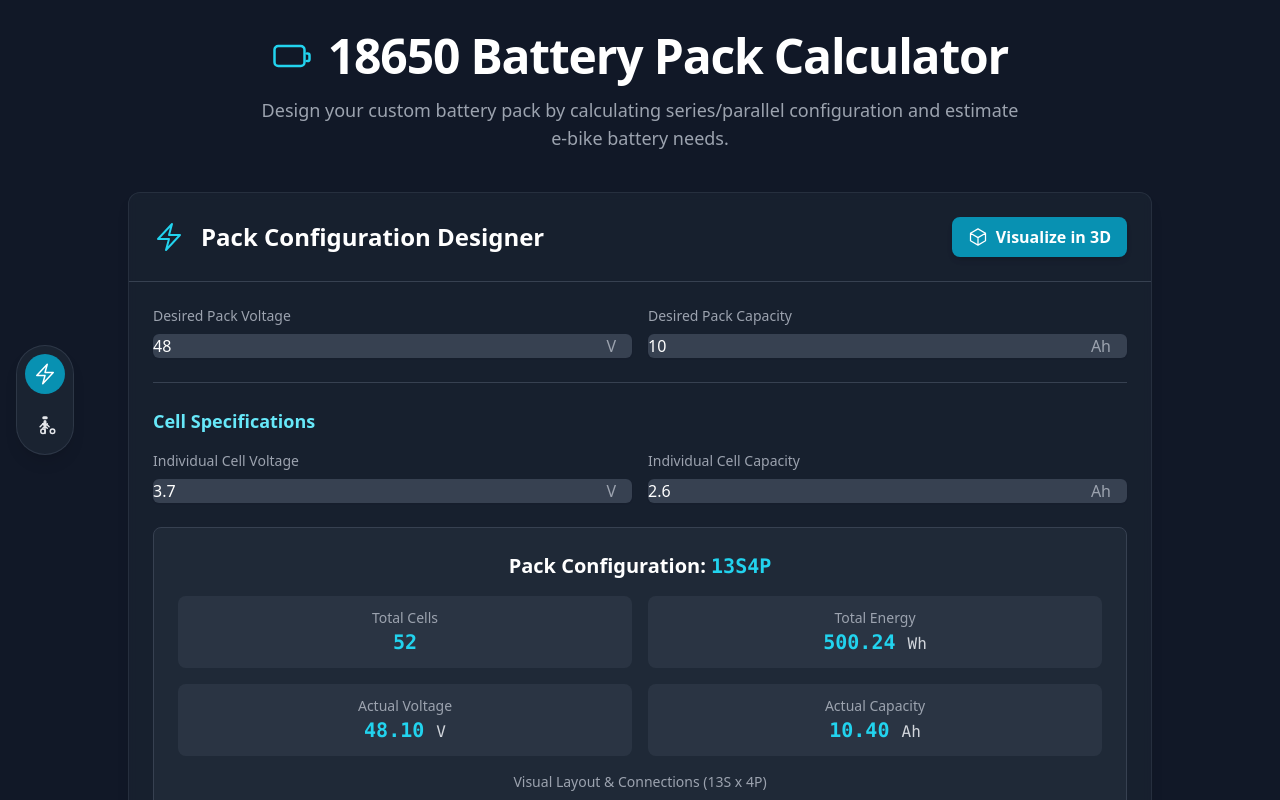
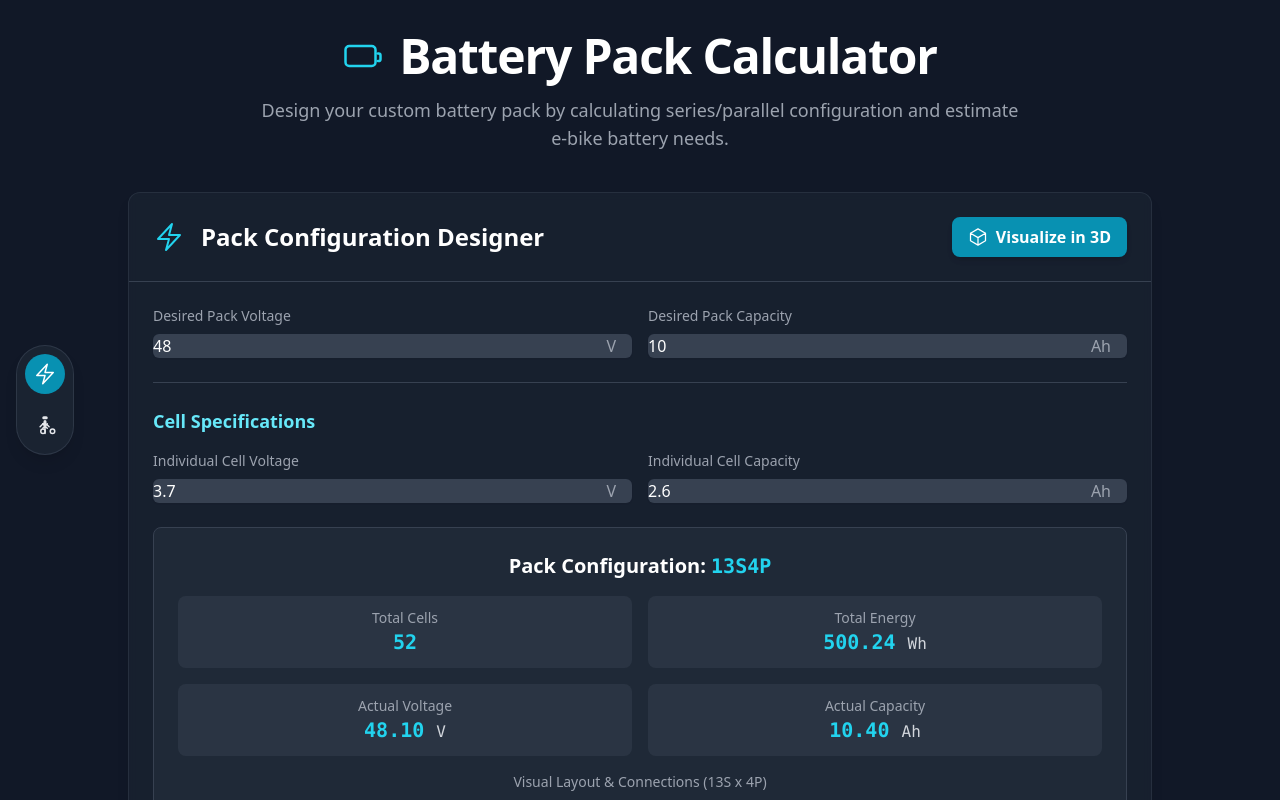
Before and after one commit to DanxyerMiau/lithium-pack-designer, a React (Vite) app: page / in a window 1280 px wide. Shown: the top 800 px of the page. Built offline with nearby package versions, Linux system fonts and the light colour scheme.

Commit message:
feat: update project name and title to remove '18650' reference

```diff
--- a/index.html
+++ b/index.html
@@ -4,7 +4,7 @@
     <meta charset="UTF-8" />
     <link rel="icon" type="image/svg+xml" href="/vite.svg" />
     <meta name="viewport" content="width=device-width, initial-scale=1.0" />
-    <title>18650 Battery Pack Calculator</title>
+    <title>Battery Pack Calculator</title>
     <script src="https://cdn.tailwindcss.com"></script>
 <script type="importmap">
 {
--- a/metadata.json
+++ b/metadata.json
@@ -1,6 +1,6 @@
 {
-  "name": "18650 Battery Pack Calculator",
-  "description": "An advanced calculator to help design and understand custom 18650 battery pack configurations for general use and e-bikes.",
+  "name": "Battery Pack Calculator",
+  "description": "An advanced calculator to help design and understand custom battery pack configurations for general use and e-bikes.",
   "requestFramePermissions": [],
   "prompt": ""
 }
--- a/package.json
+++ b/package.json
@@ -1,5 +1,5 @@
 {
-  "name": "18650-battery-pack-calculator",
+  "name": "battery-pack-calculator",
   "private": true,
   "version": "0.0.0",
   "type": "module",
--- a/pages/CalculatorPage.tsx
+++ b/pages/CalculatorPage.tsx
@@ -94,7 +94,7 @@ const CalculatorPage: React.FC<CalculatorPageProps> = ({ onNavigateToModeler })
         <div className="flex justify-center items-center gap-4">
           <BatteryIcon className="w-10 h-10 text-cyan-400"/>
           <h1 className="text-4xl sm:text-5xl font-bold tracking-tight text-white">
-            18650 Battery Pack Calculator
+            Battery Pack Calculator
           </h1>
         </div>
         <p className="mt-4 text-lg text-gray-400 max-w-3xl mx-auto">
```
